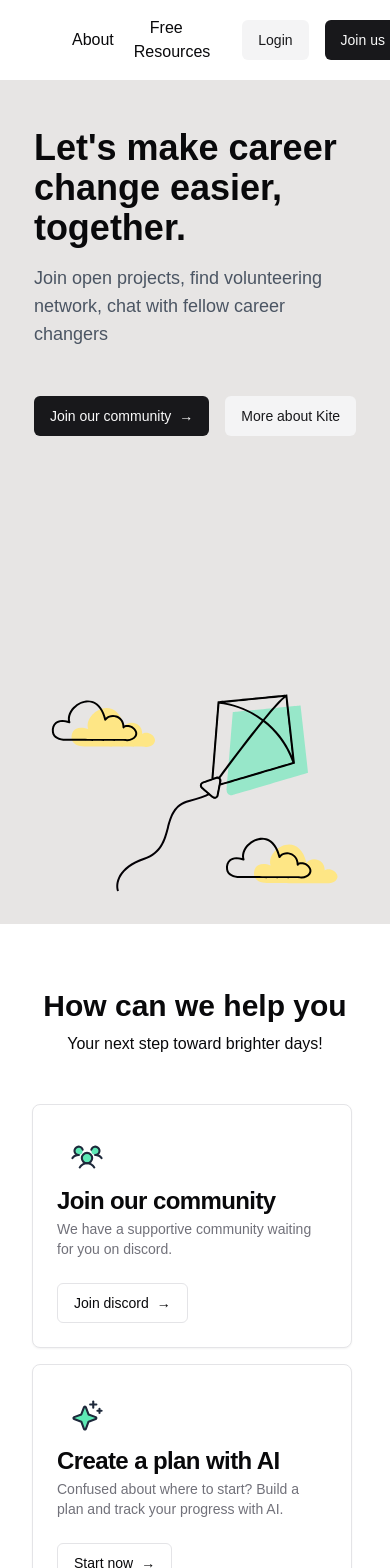
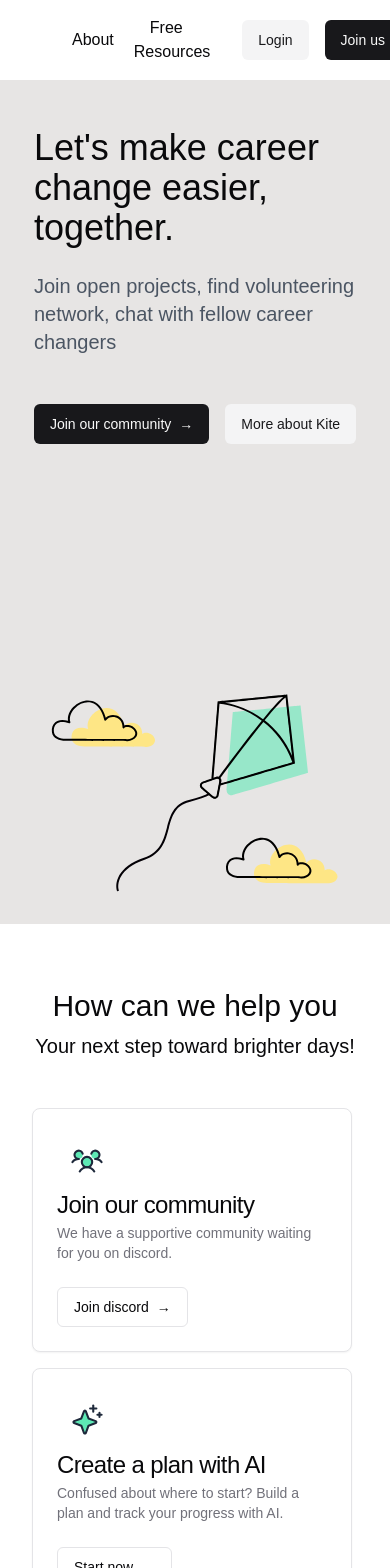
Before and after one commit to Mariphy/kite-ai, a Next.js app: page / in a window 390 px wide. Shown: the top 1568 px of the page. Built offline with nearby package versions, Linux system fonts and the light colour scheme; a web font is replaced by a local one.

Commit message:
fix mobile version and font boldness to adapt to a new font

```diff
--- a/app/globals.css
+++ b/app/globals.css
@@ -5,6 +5,9 @@
 body {
   font-family: "halyard-display", sans-serif;
   font-weight: 500;
+  -webkit-font-smoothing: antialiased;
+  -moz-osx-font-smoothing: grayscale;
+  text-rendering: optimizeLegibility;
 }
 
 :root {
--- a/app/page.tsx
+++ b/app/page.tsx
@@ -14,13 +14,13 @@ export default function HomePage() {
       <main className="flex flex-col items-center justify-center min-h-screen">
         <div className="bg-stone-200 w-full h-screen flex flex-col sm:flex-row items-center justify-between p-4 sm:px-8 lg:px-16 xl:px-32">
             <div className="flex flex-col sm:items-start items-center justify-center p-8">
-              <h1 className="text-4xl font-bold mb-4">Let&#39;s make career change easier, together.</h1>
-              <p className="text-lg text-gray-600 mb-8">
+              <h1 className="text-4xl md:text-6xl mb-6">Let&#39;s make career change easier, together.</h1>
+              <p className="text-xl text-gray-600 mb-8">
                 Join open projects, find volunteering network, chat with fellow career changers
               </p>
                 <div className="flex gap-4 mt-4">
                 <Button asChild>
-                  <Link href="/register"> Join our community <span aria-hidden="true" className="font-bold">→</span></Link>
+                  <Link href="/register"> Join our community <span aria-hidden="true">→</span></Link>
                 </Button>
                 <Button variant="secondary">
                   <Link href="/about">More about Kite</Link>
@@ -35,8 +35,8 @@ export default function HomePage() {
 
         </div>
         <div className="bg-white flex flex-col items-center justify-between py-12 px-2 sm:px-0">
-          <h2 className="text-3xl font-bold mt-4">How can we help you</h2>
-          <p className="p-2 mb-4">Your next step toward brighter days!</p>
+          <h2 className="text-3xl md:text-5xl mt-4">How can we help you</h2>
+          <p className="text-xl p-2 mb-4">Your next step toward brighter days!</p>
             <div className="flex flex-row p-4 overflow-x-auto sm:px-0 flex-wrap sm:justify-center">
               <ServiceCard
                 title="Join our community"
--- a/components/ui/card.tsx
+++ b/components/ui/card.tsx
@@ -36,7 +36,7 @@ const CardTitle = React.forwardRef<
   <div
     ref={ref}
     className={cn(
-      'text-2xl font-semibold leading-none tracking-tight',
+      'text-2xl leading-none tracking-tight',
       className,
     )}
     {...props}
```
